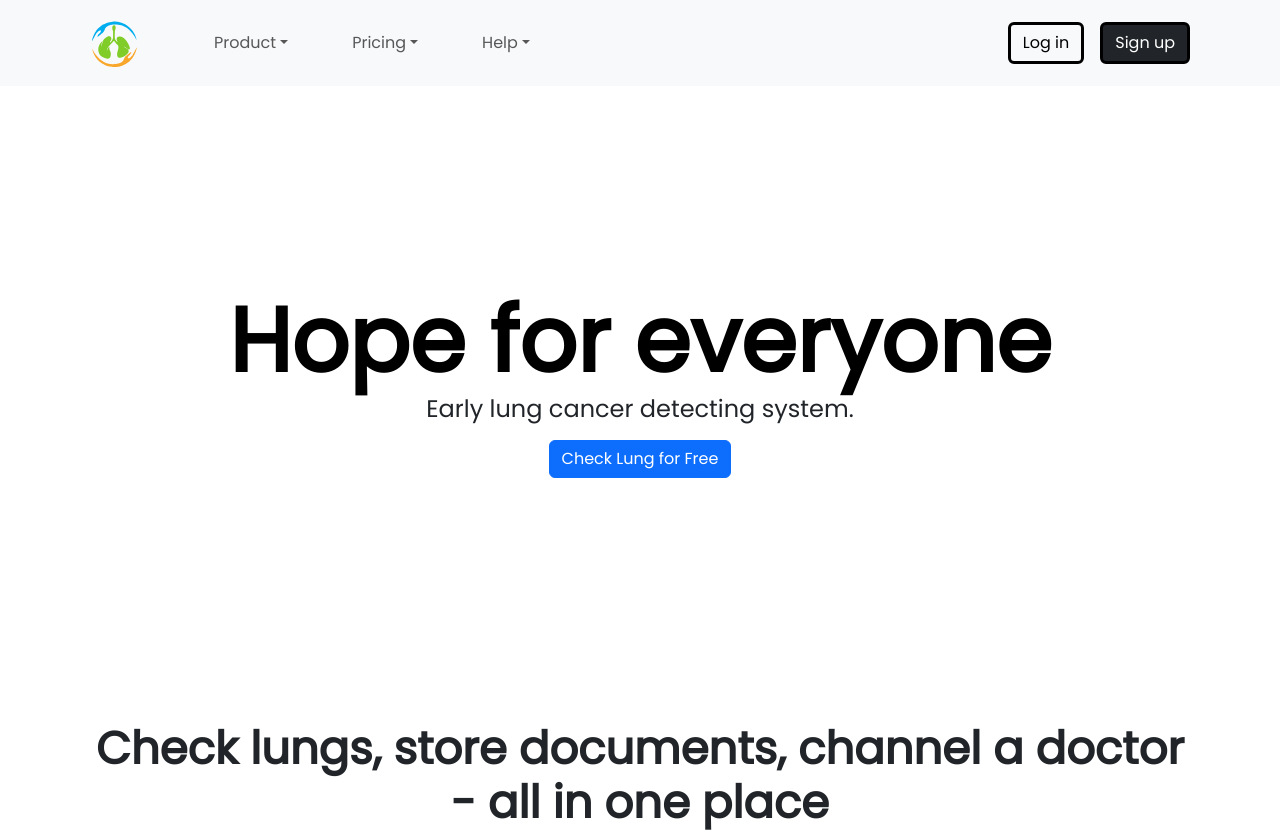
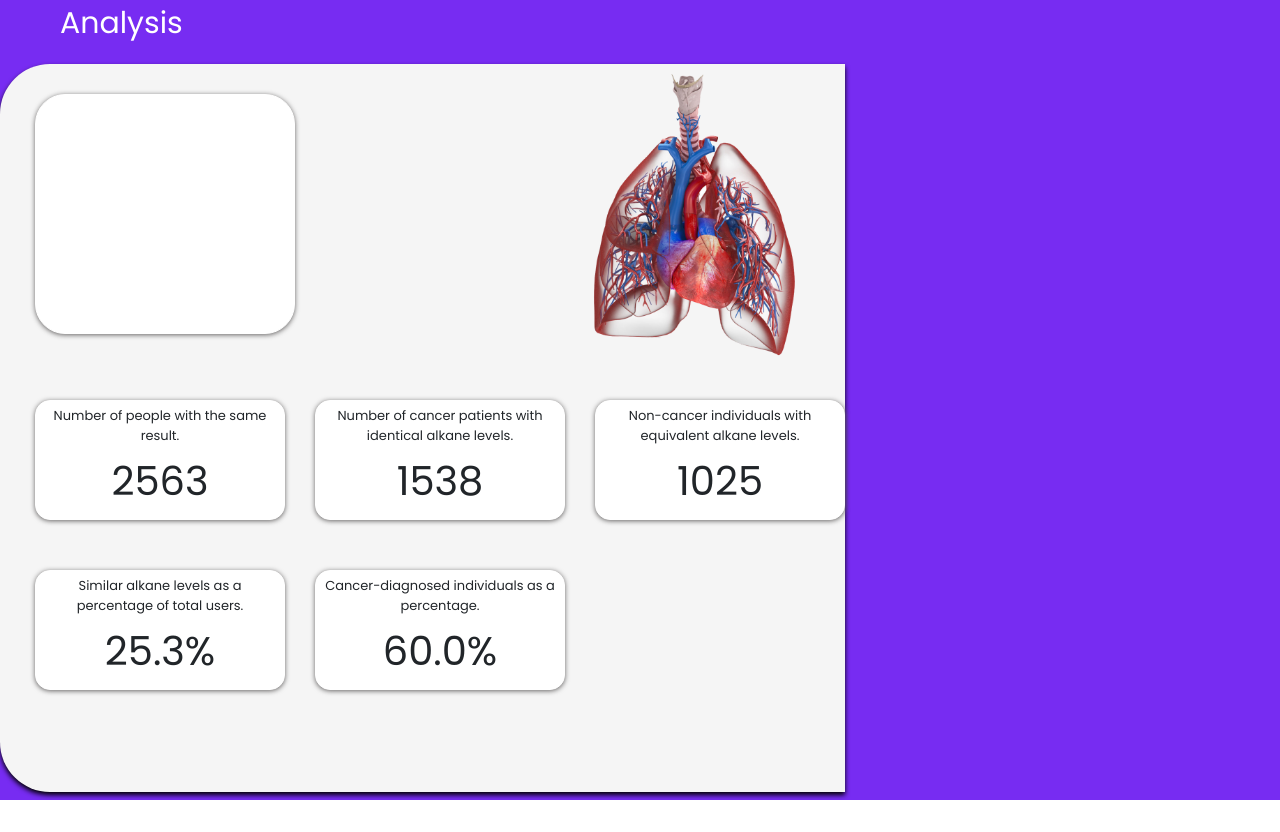
Before and after one commit to AjDep/Early_Lung_Cancer_Detection_System, a React (Vite) app in the folder UI/Hope-Finder/: page /analysis in a window 1280 px wide. Shown: the top 832 px of the page. After the commit the page ends 800 px from the top, so only its background shows below. Built offline with nearby package versions, Linux system fonts and the light colour scheme.

Commit message:
Update Branch

```diff
--- a/UI/Hope-Finder/src/App.jsx
+++ b/UI/Hope-Finder/src/App.jsx
@@ -6,6 +6,7 @@ import Header from './components/header/header';
 import TestLogo from './assets/TestLogo.svg';
 import ReactSwitch from "react-switch";
 import { createContext,useState } from 'react';
+import Analysis from './Pages/Analysis/analysis';
 
 import 'bootstrap/dist/css/bootstrap.min.css';
 
@@ -14,9 +15,8 @@ import Home from './Pages/Home/home';
 
 export const TheamContext = createContext(null);
 
-function App() {
+function App() {{/**
 
-{/*
   const [theme,setTheam] = useState("light");
 
   const toggleTheam = () => {
@@ -28,7 +28,7 @@ function App() {
       <TheamContext.Provider value={{theme, toggleTheam}}>
         <div className="App container" id={theme}>
 
-          {/* ---------------------- Navbar -----------------------------*/}{/*
+
           <div className='navbar'>
             <div >
               <img src={TestLogo} alt="Logo" className='logo'/>
@@ -50,8 +50,8 @@ function App() {
               <Navbar route="LogOut" theme="dark"/>
             </div>
 
-        {/* -------------------------------------------------------*/}
-{/*
+
+
           </div>
           <Outlet/>
         </div>
@@ -62,7 +62,7 @@ function App() {
       <TheamContext.Provider value={{theme, toggleTheam}}>
         <div className="App" id={theme}>
 
-          {/* ---------------------- Navbar -----------------------------*/}{/*
+
           <div className='navbar'>
             <div className='withswitch'>
               <img src={TestLogo} alt="Logo" className='logo'/>
@@ -83,19 +83,21 @@ function App() {
               <Navbar route="LogOut" theme="light"/>
             </div>
 
-        {/* -------------------------------------------------------*/}  {/*
+
 
           </div>
           <Outlet/>
         </div>
       </TheamContext.Provider>
 
-    );*/}
+    );
+    }/*/}
 
     return(
-      <Home/>
-    );
+      <div className='App'>
+        <Analysis/>
+      </div>
+    )
   }
 
-
-export default App
+export default App;
--- a/UI/Hope-Finder/src/Pages/Analysis/analysis.jsx
+++ b/UI/Hope-Finder/src/Pages/Analysis/analysis.jsx
@@ -18,6 +18,7 @@ function Analysis(){
     return(
 
     <div>
+      <Navbar/>
       <Header name="Analysis"/>
       <div className="content">
         <div className={style.top_container}>
```
Also changed, not shown: 1 other file (tests, documents, lock files or other folders).
